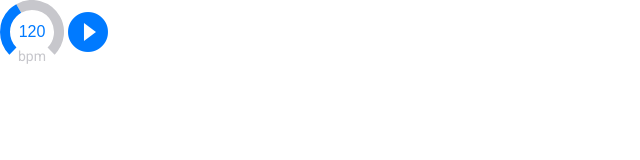
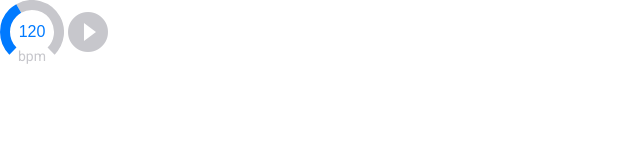
Before and after one commit to Volcomix/jsdaw, a React app: page / in a window 1280 px wide. Shown: the top 160 px of the page, without its empty margins (0-640 px from the left). Built offline with nearby package versions, Linux system fonts and the light colour scheme.

Commit message:
Improve play button style

```diff
--- a/src/core/Beat.component.js
+++ b/src/core/Beat.component.js
@@ -2,7 +2,7 @@ import React from 'react'
 
 import Knob from '../shared/Knob.component'
 import Beat from './Beat'
-import { keyColor } from '../shared/styles'
+import { keyColor, borderColor } from '../shared/styles'
 
 class BeatComponent extends React.Component {
   static defaultProps = { min: 43, max: 240 }
@@ -38,7 +38,7 @@ class BeatComponent extends React.Component {
         />
         <i
           className='material-icons'
-          style={styles.icon}
+          style={{ color: isLooping ? keyColor : borderColor, ...styles.icon }}
           onClick={this.handleButtonClick}
         >
           {isLooping ? 'pause_circle_filled' : 'play_circle_filled'}
@@ -70,7 +70,6 @@ const styles = {
   },
   icon: {
     fontSize: 48,
-    color: keyColor,
     cursor: 'default',
     userSelect: 'none',
     MozUserSelect: 'none',
```
